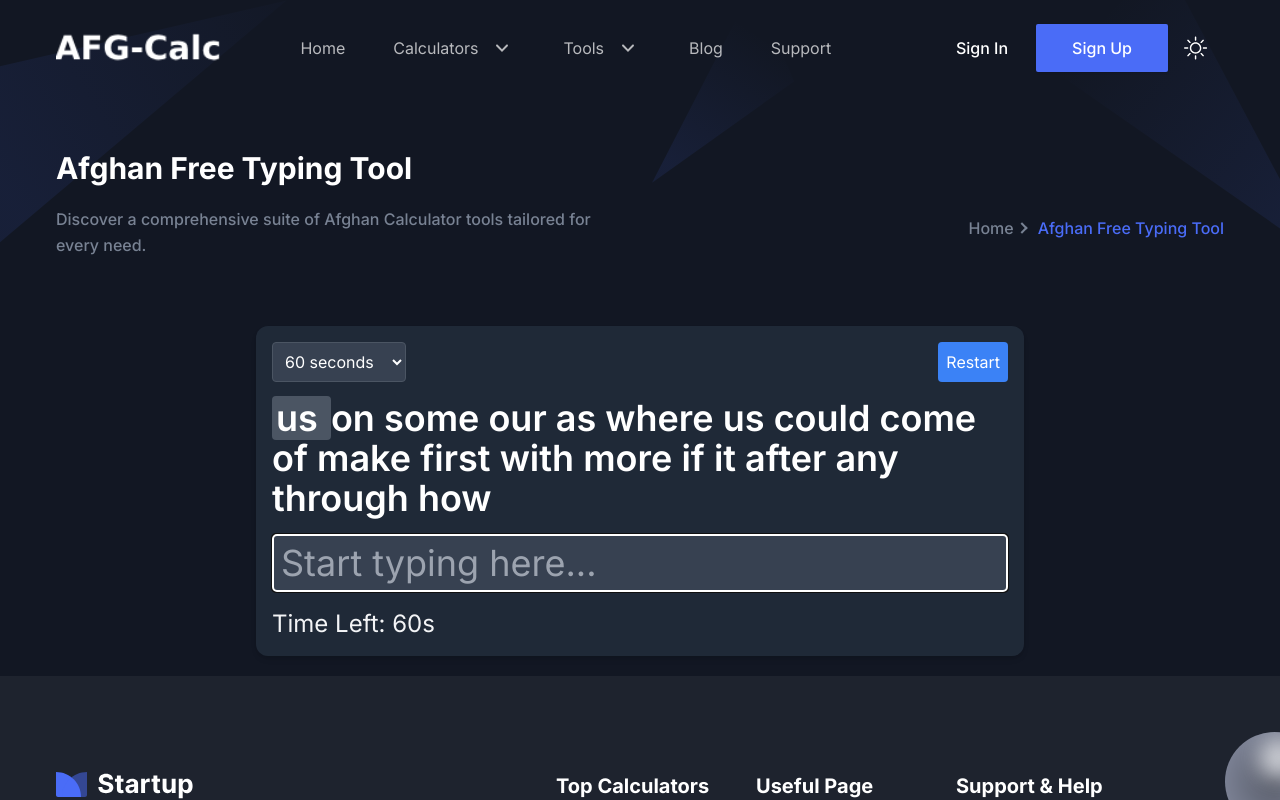
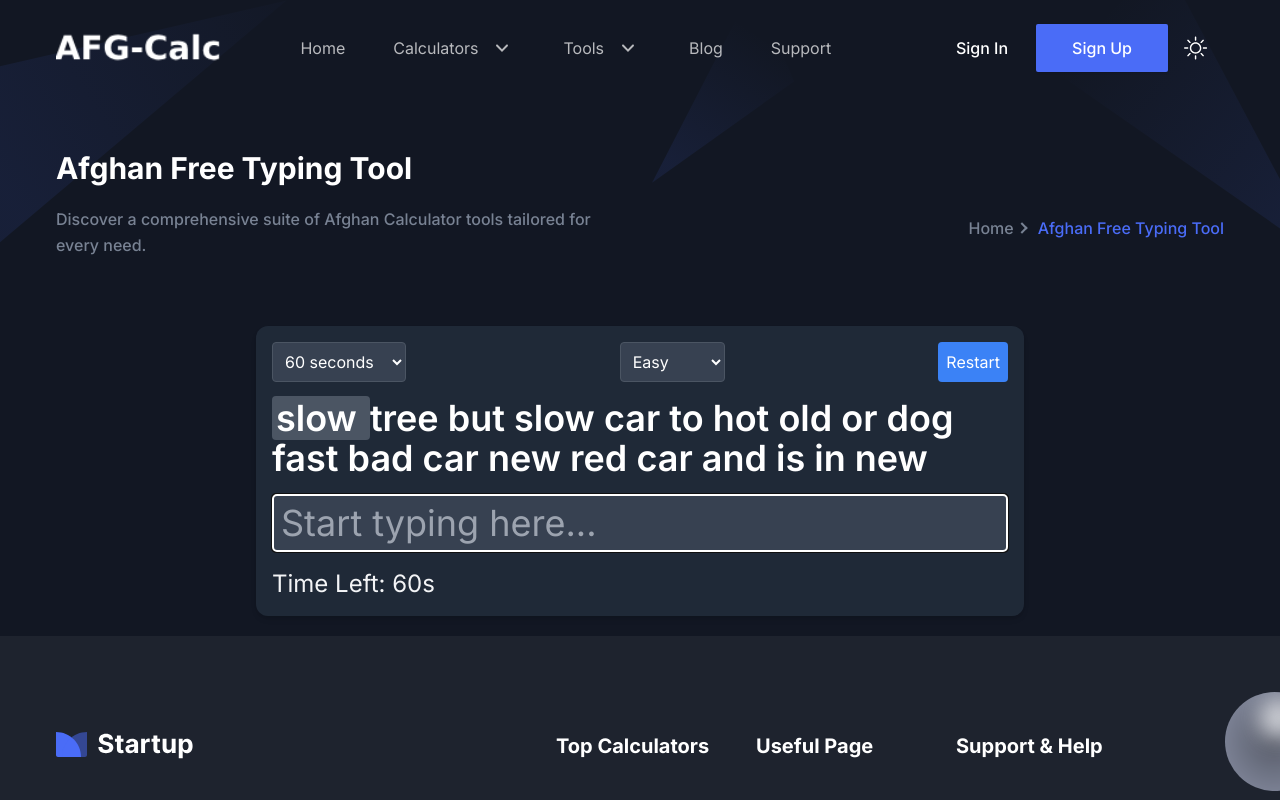
Before and after one commit to danishyarkhwork/afghan-calculator, a Next.js app: page /afghan-typing-tool in a window 1280 px wide. Shown: the top 800 px of the page. Built offline with nearby package versions, Linux system fonts and the light colour scheme.

Commit message:
add: typing level added

```diff
--- a/src/components/Tools/FreeTypingTool.tsx
+++ b/src/components/Tools/FreeTypingTool.tsx
@@ -3,22 +3,34 @@
 import React, { useState, useEffect, useRef } from 'react';
 
 const easyWords = [
-  'the', 'and', 'of', 'to', 'in', 'a', 'is', 'that', 'for', 'it',
-  'was', 'as', 'with', 'on', 'be', 'by', 'this', 'at', 'have', 'or',
-  'from', 'but', 'not', 'are', 'we', 'an', 'which', 'they', 'you',
-  'one', 'all', 'were', 'can', 'there', 'their', 'what', 'so', 'up',
-  'out', 'if', 'about', 'who', 'get', 'go', 'me', 'like', 'no', 'just',
-  'him', 'now', 'my', 'her', 'make', 'than', 'our', 'us', 'then', 'these',
-  'she', 'time', 'how', 'see', 'more', 'new', 'way', 'could', 'people',
-  'well', 'other', 'first', 'into', 'do', 'its', 'would', 'been', 'two',
-  'after', 'when', 'come', 'over', 'some', 'only', 'also', 'back', 'use',
-  'because', 'even', 'most', 'give', 'any', 'day', 'through', 'man',
-  'before', 'must', 'down', 'should', 'where', 'each', 'thing', 'same',
-  'year', 'too', 'said'
+  'cat', 'dog', 'book', 'house', 'car', 'tree', 'apple', 'happy', 'run', 'jump',
+  'play', 'walk', 'sun', 'moon', 'star', 'blue', 'red', 'green', 'yellow', 'big',
+  'small', 'fast', 'slow', 'hot', 'cold', 'new', 'old', 'good', 'bad', 'yes',
+  'no', 'and', 'or', 'but', 'if', 'the', 'is', 'in', 'on', 'it', 'to', 'he', 'she'
 ];
 
-const generateRandomWords = (num: number) => {
-  return Array.from({ length: num }, () => easyWords[Math.floor(Math.random() * easyWords.length)]);
+const mediumWords = [
+  'beautiful', 'quickly', 'understand', 'bicycle', 'mountain', 'kitchen', 'elephant',
+  'conversation', 'puzzle', 'garden', 'window', 'holiday', 'balloon', 'umbrella',
+  'yesterday', 'tomorrow', 'library', 'excited', 'adventure', 'enormous', 'delicious',
+  'whisper', 'thunder', 'river', 'ocean', 'sandwich', 'butterfly', 'treasure',
+  'important', 'remember', 'family', 'friend', 'happy', 'lucky', 'quiet', 'loud',
+  'perfect', 'wonderful', 'knowledge', 'curious'
+];
+
+const complexWords = [
+  'extraterrestrial', 'metamorphosis', 'quantum', 'psychology', 'philosophy', 'anthropology',
+  'astronomy', 'biochemistry', 'neuroscience', 'microbiology', 'paleontology',
+  'epistemology', 'sociolinguistics', 'hydrodynamics', 'thermodynamics', 'photosynthesis',
+  'electromagnetism', 'cybersecurity', 'cryptography', 'nanotechnology', 'biotechnology',
+  'astrobiology', 'astrophysics', 'geophysics', 'quantum mechanics', 'relativity',
+  'string theory', 'superconductivity', 'bioinformatics', 'biostatistics', 'neuropsychology',
+  'psychopharmacology', 'epidemiology', 'virology', 'immunology', 'pathophysiology',
+  'histopathology', 'psychopathology', 'parapsychology', 'metaphysics', 'hermeneutics'
+];
+
+const generateRandomWords = (num: number, wordList: string[]) => {
+  return Array.from({ length: num }, () => wordList[Math.floor(Math.random() * wordList.length)]);
 };
 
 const AdvancedTypingTool: React.FC = () => {
@@ -35,13 +47,14 @@ const AdvancedTypingTool: React.FC = () => {
   const [correctWords, setCorrectWords] = useState<number>(0);
   const [history, setHistory] = useState<{ wpm: number, accuracy: number }[]>([]);
   const [leaderboard, setLeaderboard] = useState<{ wpm: number, accuracy: number }[]>([]);
+  const [difficulty, setDifficulty] = useState('easy');
   const timerRef = useRef<NodeJS.Timeout | null>(null);
   const textRef = useRef<HTMLDivElement>(null);
   const wordsPerPage = 20; // 10 words per line, 2 lines
 
   useEffect(() => {
-    setText(generateRandomWords(100)); // Generate 100 words for the test
-  }, []);
+    setText(generateRandomWords(100, getWordList(difficulty))); // Generate 100 words for the test
+  }, [difficulty]);
 
   useEffect(() => {
     if (isTyping && timeLeft > 0) {
@@ -113,7 +126,7 @@ const AdvancedTypingTool: React.FC = () => {
   };
 
   const handleRestart = () => {
-    setText(generateRandomWords(100)); // generate 100 words for longer text
+    setText(generateRandomWords(100, getWordList(difficulty))); // generate 100 words for longer text
     setInput('');
     setIsTyping(false);
     setTimeLeft(selectedTime);
@@ -131,6 +144,21 @@ const AdvancedTypingTool: React.FC = () => {
     setTimeLeft(time);
   };
 
+  const handleDifficultyChange = (e: React.ChangeEvent<HTMLSelectElement>) => {
+    setDifficulty(e.target.value);
+  };
+
+  const getWordList = (difficulty: string) => {
+    switch (difficulty) {
+      case 'medium':
+        return mediumWords;
+      case 'complex':
+        return complexWords;
+      default:
+        return easyWords;
+    }
+  };
+
   useEffect(() => {
     highlightNextWord('');
   }, [typedWords, currentIndex]);
@@ -142,6 +170,11 @@ const AdvancedTypingTool: React.FC = () => {
           <option value={30}>30 seconds</option>
           <option value={60}>60 seconds</option>
           <option value={120}>120 seconds</option>
+        </select>
+        <select value={difficulty} onChange={handleDifficultyChange} className="p-2 border border-gray-300 rounded dark:border-gray-600 dark:bg-gray-700 dark:text-white">
+          <option value="easy">Easy</option>
+          <option value="medium">Medium</option>
+          <option value="complex">Complex</option>
         </select>
         <button onClick={handleRestart} className="p-2 bg-blue-500 text-white rounded">
           Restart
```
